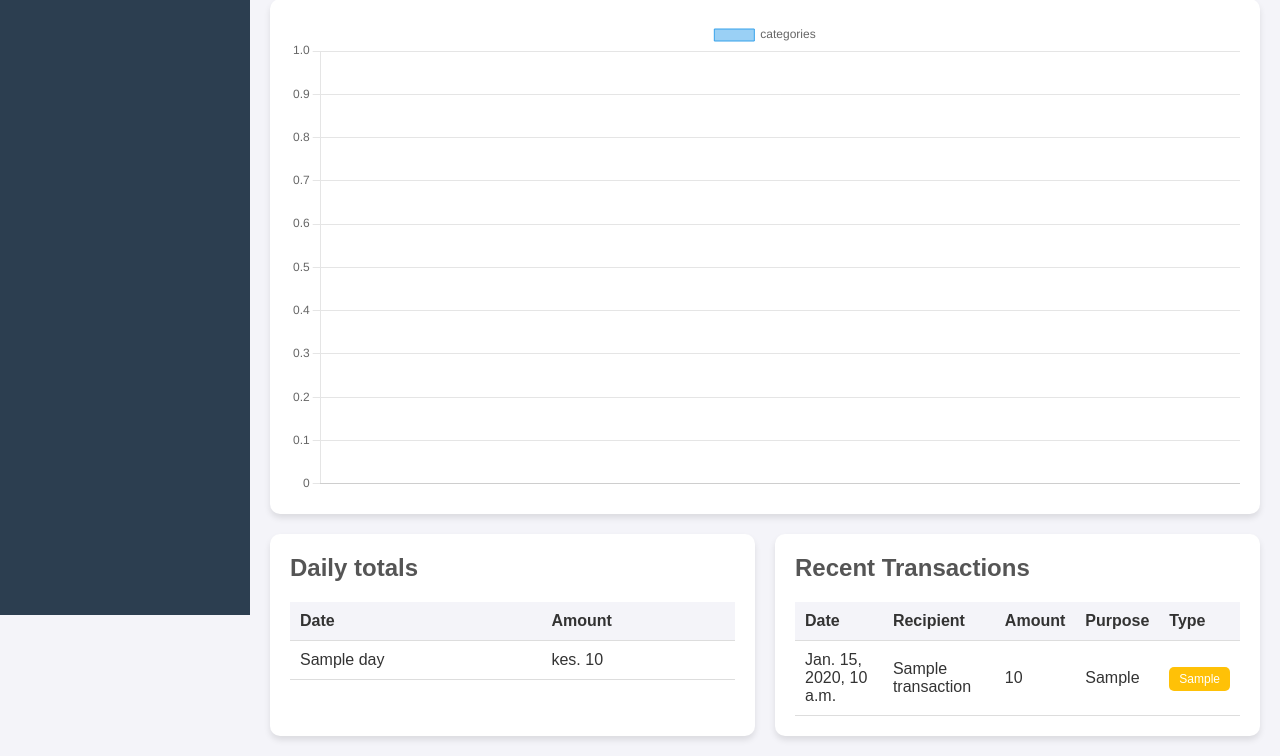
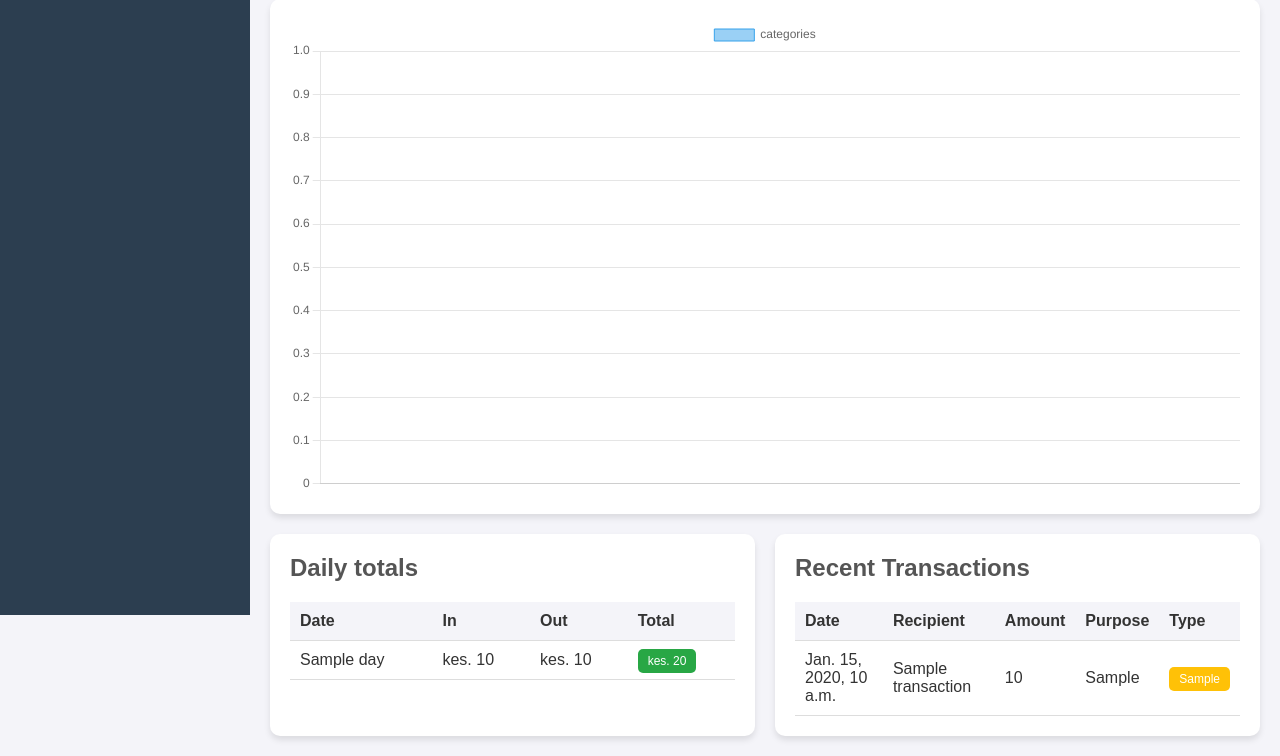
Before and after one commit to gituajames/financelogger, a Django app: template fin/finlogger/templates/index.html in a window 1280 px wide. Shown: the part 185-941 px from the top of the page. Run offline with Django 5.2, Linux system fonts and the light colour scheme; the template is opened without the code that fills it: most values are stand-ins (such as "Sample title", 1, 10 or a date in 2020).

Commit message:
modified frontend

```diff
--- a/fin/finlogger/templates/index.html
+++ b/fin/finlogger/templates/index.html
@@ -309,8 +309,9 @@
         <thead>
           <tr>
             <th>Date</th>
-            {% comment %} <th>Description</th> {% endcomment %}
-            <th>Amount</th>
+            <th>In</th>
+            <th>Out</th>
+            <th>Total</th>
             {% comment %} <th>Status</th> {% endcomment %}
           </tr>
         </thead>
@@ -319,7 +320,8 @@
           <tr>
             <td>{{ day_total.day }}</td>
             <td>kes. {{ day_total.total }}</td>
-            {% comment %} <td><span class="status success">Completed</span></td> {% endcomment %}
+            <td>kes. {{ day_total.total }}</td>
+            <td><span class="status success">kes. {{ day_total.total|add:day_total.total }}</span></td>
           {% endfor %}
         </tbody>
       </table>
```
